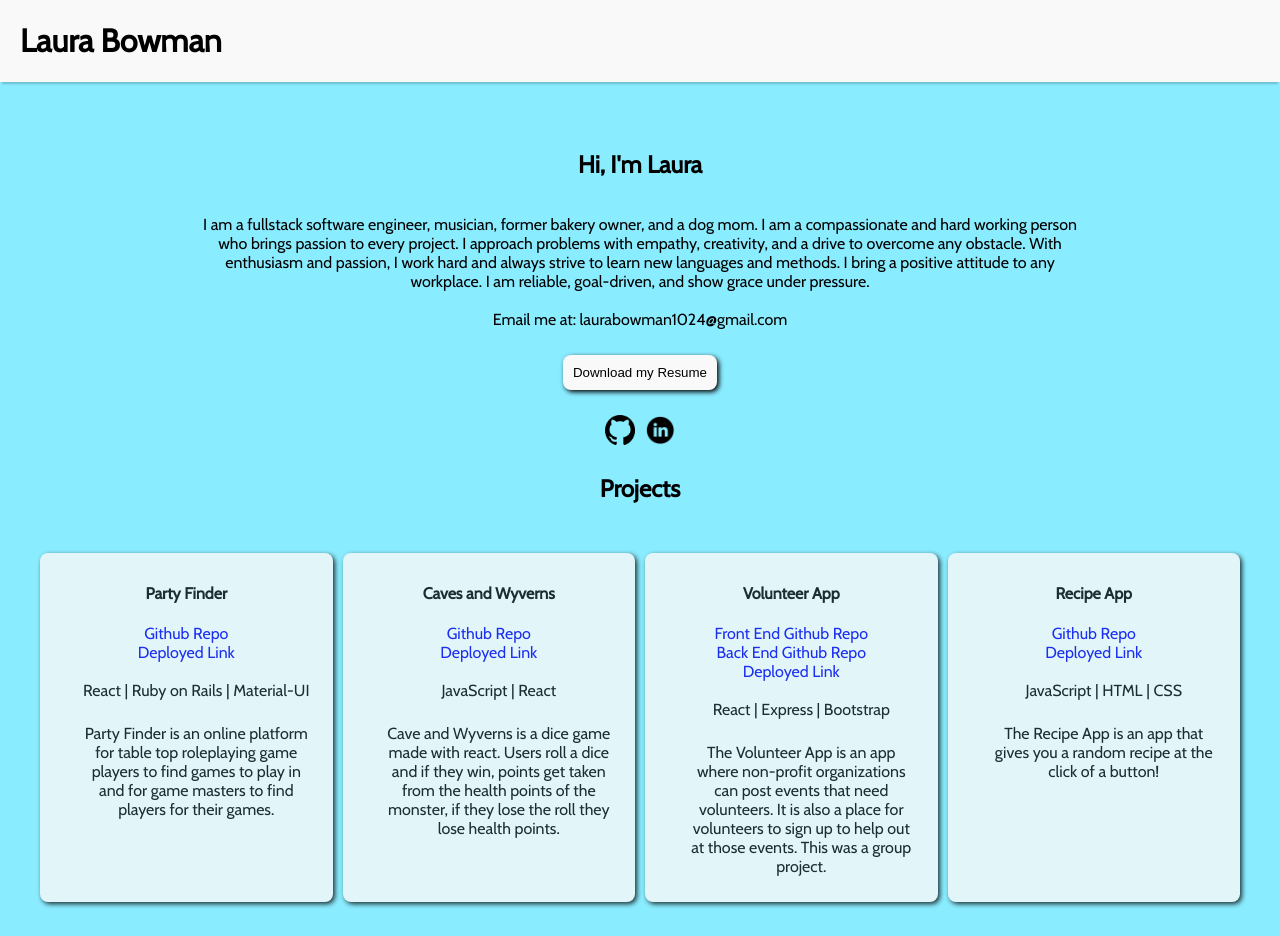
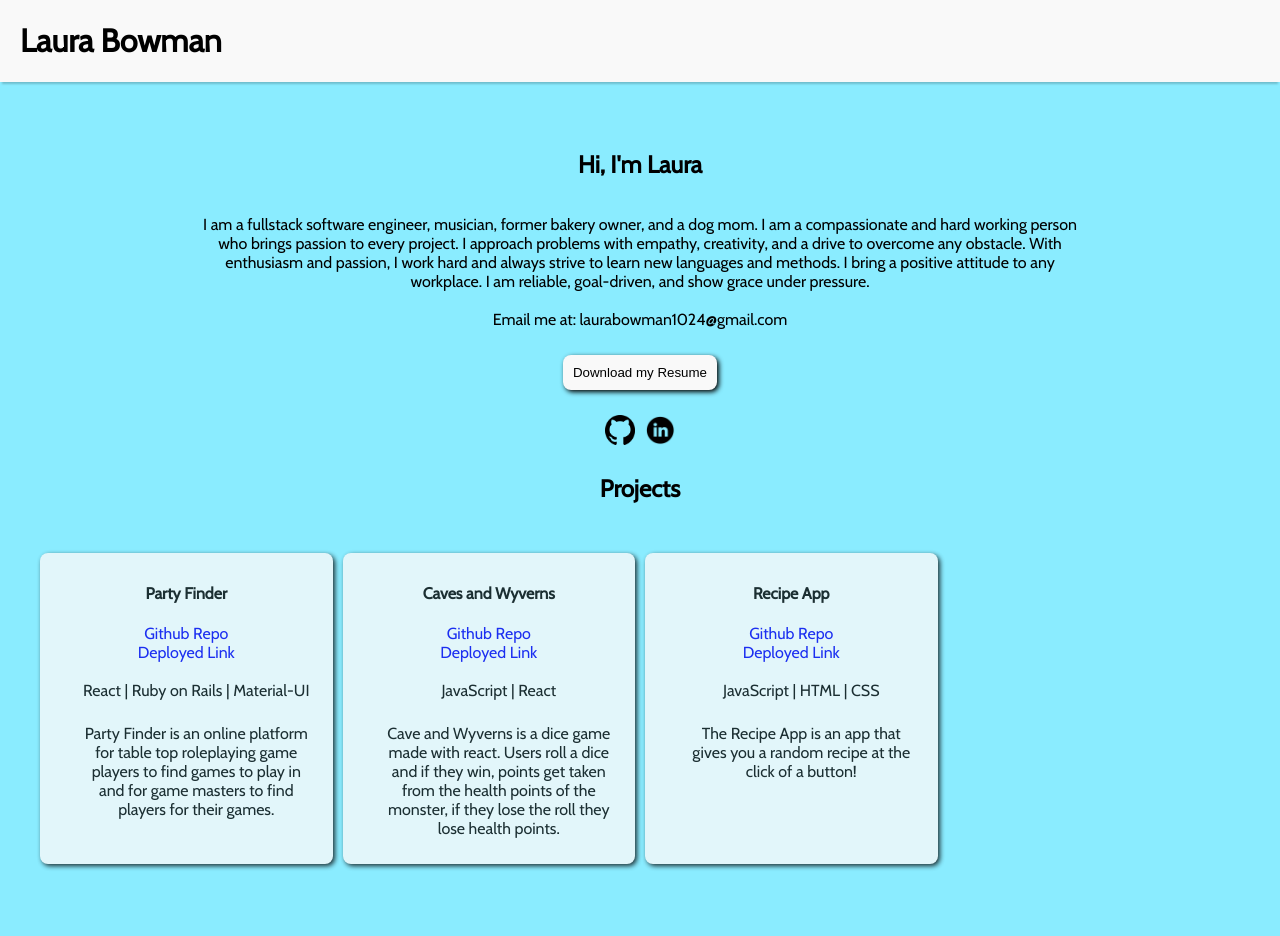
Before and after one commit to laurabow/portfolio, a React (Create React App) app in the folder client/: page / in a window 1280 px wide. Shown: the top 936 px of the page. Built offline with nearby package versions, Linux system fonts and the light colour scheme.

Commit message:
temp removal of volunteer app to fix it

```diff
--- a/client/src/components/Projects/Projects.jsx
+++ b/client/src/components/Projects/Projects.jsx
@@ -41,7 +41,7 @@ export default function Projects() {
           <br />
           <p className='description'>Cave and Wyverns is a dice game made with react. Users roll a dice and if they win, points get taken from the health points of the monster, if they lose the roll they lose health points.</p>
         </div>
-        <div className='card'>
+        {/* <div className='card'>
           <h4>Volunteer App</h4>
           <div className='link-div'>
             <a
@@ -61,7 +61,7 @@ export default function Projects() {
           <p className='language'>React | Express | Bootstrap</p>
           <br />
           <p className='description'>The Volunteer App is an app where non-profit organizations can post events that need volunteers. It is also a place for volunteers to sign up to help out at those events. This was a group project.</p>
-        </div>
+        </div> */}
         <div className='card'>
           <h4>Recipe App</h4>
           <div className='link-div'>
```
